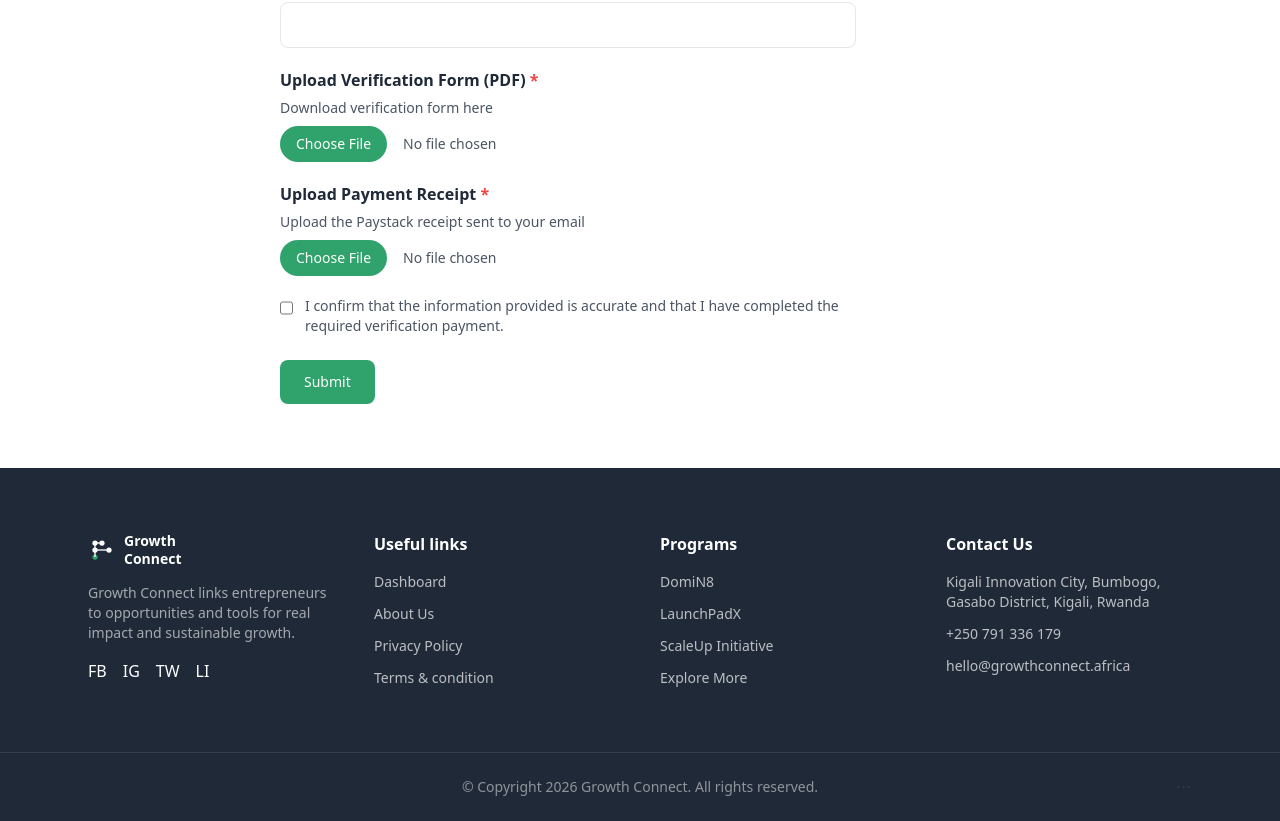
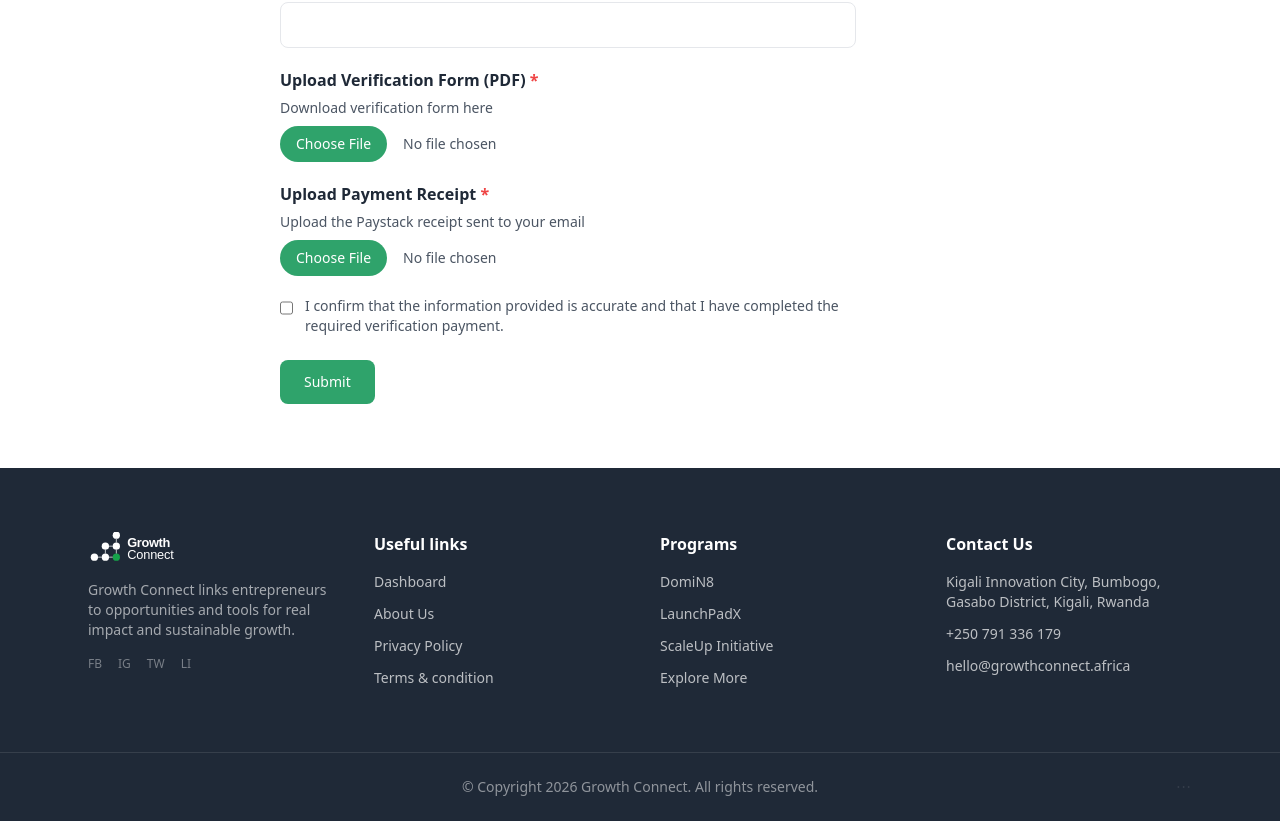
Before and after one commit to rayiecho/Growth_connect_africa, a Next.js app: page /verification in a window 1280 px wide. Shown: the part 976-1797 px from the top of the page. Built offline with nearby package versions, Linux system fonts and the light colour scheme.

Commit message:
feat: activate global footer links and embed white-accented branded vector logo layout asset

```diff
--- a/components/layout/SiteFooter.tsx
+++ b/components/layout/SiteFooter.tsx
@@ -6,25 +6,32 @@ export function SiteFooter() {
       <div className="max-w-6xl mx-auto px-6 py-16 grid md:grid-cols-4 gap-10">
         <div>
           <div className="flex items-center gap-2 mb-4">
-            <svg width="28" height="28" viewBox="0 0 32 32" fill="none">
-              <circle cx="8" cy="8" r="3" fill="#fff" />
-              <circle cx="8" cy="16" r="3" fill="#fff" />
-              <circle cx="8" cy="24" r="3" fill="#2FA36B" />
-              <circle cx="16" cy="8" r="3" fill="#fff" />
-              <circle cx="24" cy="16" r="3" fill="#fff" />
-              <line x1="8" y1="8" x2="8" y2="24" stroke="#fff" strokeWidth="1.5" />
-              <line x1="8" y1="8" x2="16" y2="8" stroke="#fff" strokeWidth="1.5" />
-              <line x1="8" y1="16" x2="24" y2="16" stroke="#fff" strokeWidth="1.5" />
+            {/* White-Accented Branded Vector Logo Emblem Container */}
+            <svg xmlns="http://w3.org" viewBox="0 0 1000 350" className="h-8 w-auto">
+              <g fill="#FFFFFF">
+                <circle cx="70" cy="275" r="40"/>
+                <circle cx="190" cy="275" r="40"/>
+                <circle cx="190" cy="155" r="40"/>
+                <circle cx="310" cy="155" r="40"/>
+                <circle cx="310" cy="35" r="40"/>
+              </g>
+              <circle cx="310" cy="275" r="40" fill="#16A34A"/>
+              <g stroke="#FFFFFF" strokeWidth="8">
+                <line x1="110" y1="275" x2="150" y2="275"/>
+                <line x1="230" y1="275" x2="270" y2="275"/>
+                <line x1="190" y1="195" x2="190" y2="235"/>
+                <line x1="230" y1="155" x2="270" y2="155"/>
+                <line x1="310" y1="75" x2="310" y2="115"/>
+                <line x1="310" y1="195" x2="310" y2="235"/>
+              </g>
+              <text x="430" y="165" fontFamily="Arial, sans-serif" fontWeight="bold" fontSize="140" fill="#FFFFFF" letterSpacing="-4">Growth</text>
+              <text x="430" y="295" fontFamily="Arial, sans-serif" fontSize="140" fill="#FFFFFF" letterSpacing="-2">Connect</text>
             </svg>
-            <span className="font-bold leading-tight text-sm">
-              Growth<br />Connect
-            </span>
           </div>
           <p className="text-white/60 text-sm mb-4">
-            Growth Connect links entrepreneurs to opportunities and tools for
-            real impact and sustainable growth.
+            Growth Connect links entrepreneurs to opportunities and tools for real impact and sustainable growth.
           </p>
-          <div className="flex gap-4 text-white">
+          <div className="flex gap-4 text-white/40 text-xs">
             <span>FB</span>
             <span>IG</span>
             <span>TW</span>
@@ -35,10 +42,18 @@ export function SiteFooter() {
         <div>
           <h4 className="font-bold mb-4">Useful links</h4>
           <ul className="space-y-3 text-white/70 text-sm">
-            <li>Dashboard</li>
-            <li>About Us</li>
-            <li>Privacy Policy</li>
-            <li>Terms &amp; condition</li>
+            <li>
+              <Link href="/admin/dashboard" className="hover:text-brand-green transition-colors">Dashboard</Link>
+            </li>
+            <li>
+              <a href="https://growthconnect.africa" className="hover:text-brand-green transition-colors">About Us</a>
+            </li>
+            <li>
+              <Link href="/privacy" className="hover:text-brand-green transition-colors">Privacy Policy</Link>
+            </li>
+            <li>
+              <Link href="/terms" className="hover:text-brand-green transition-colors">Terms &amp; condition</Link>
+            </li>
           </ul>
         </div>
 
```
